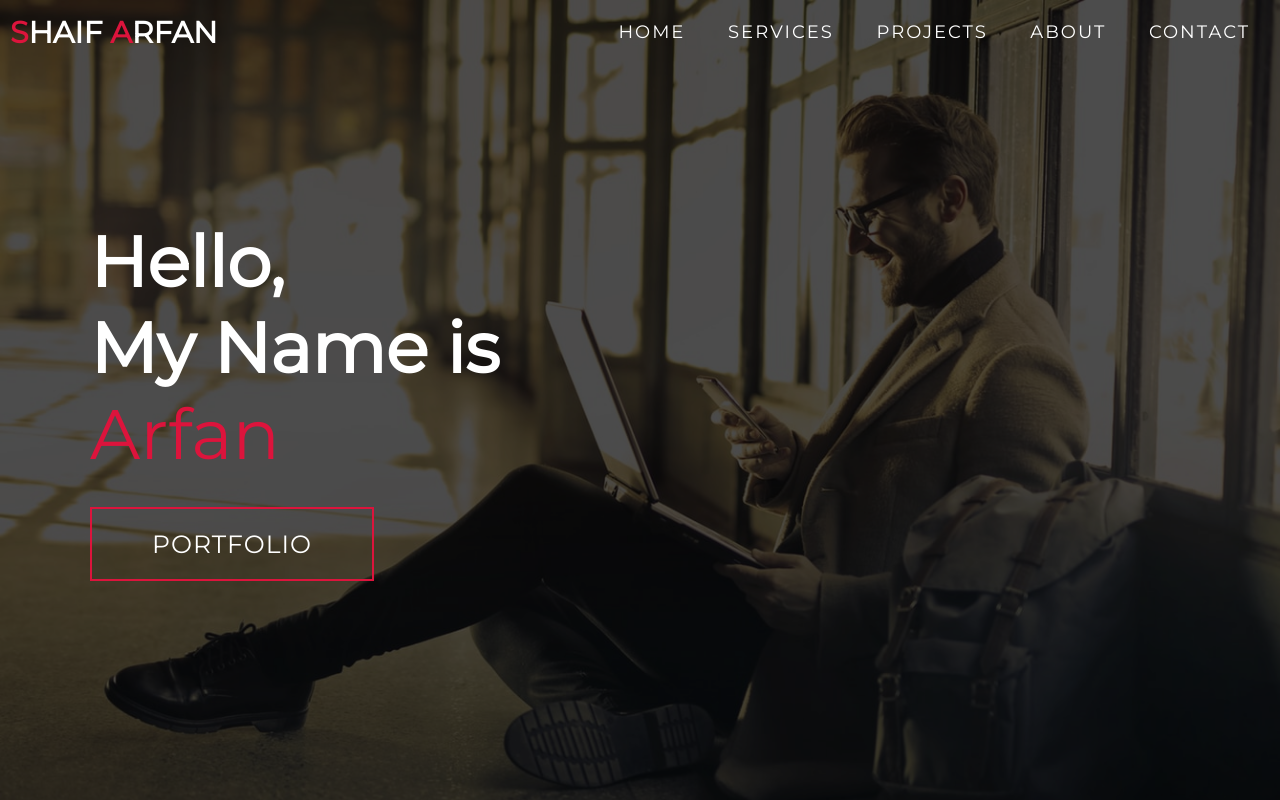
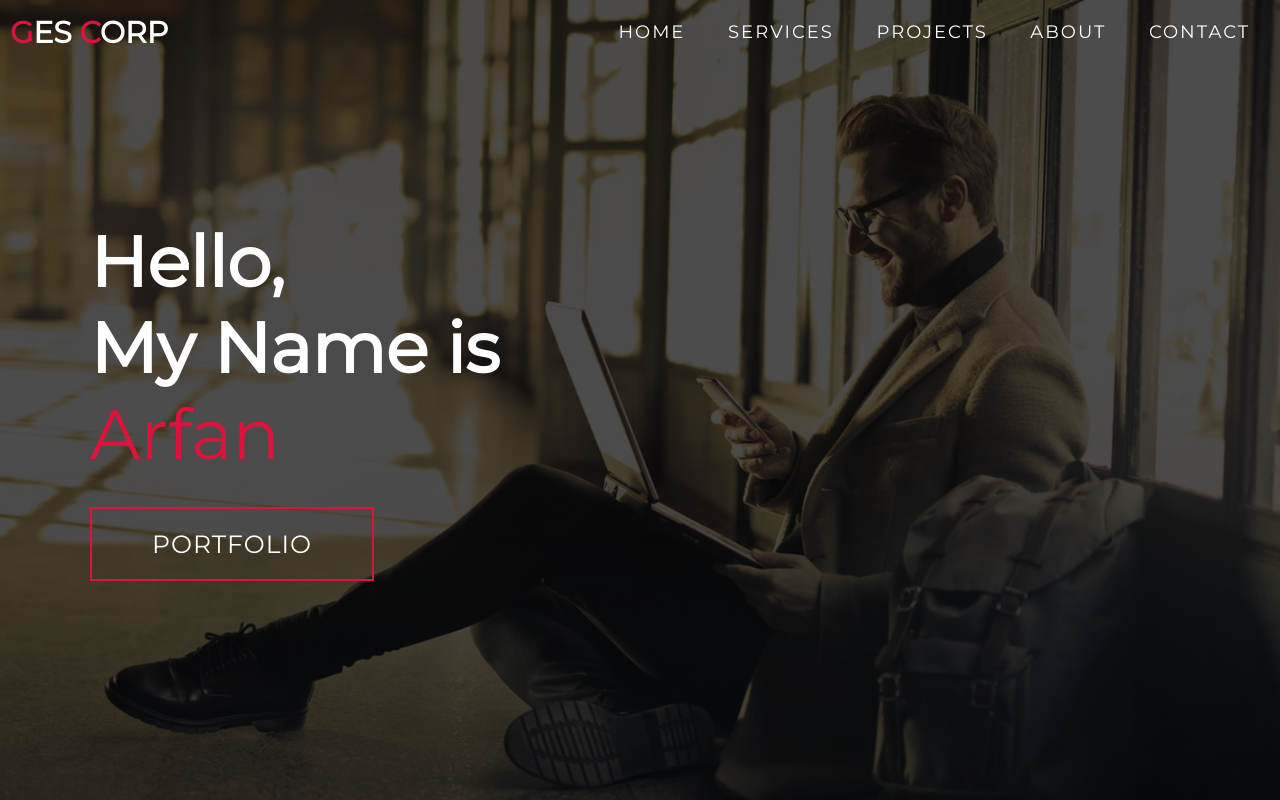
Before and after one commit to jodarucha/test2, a plain HTML site: page index.html in a window 1280 px wide. Shown: the top 800 px of the page. Drawn offline with Linux system fonts and the light colour scheme.

Commit message:
cambios base

```diff
--- a/index.html
+++ b/index.html
@@ -15,7 +15,7 @@
       <div class="nav-bar">
         <div class="brand">
           <a href="#hero">
-            <h1><span>S</span>haif <span>A</span>rfan</h1>
+            <h1><span>G</span>es <span>C</span>orp</h1>
           </a>
         </div>
         <div class="nav-list">
```
